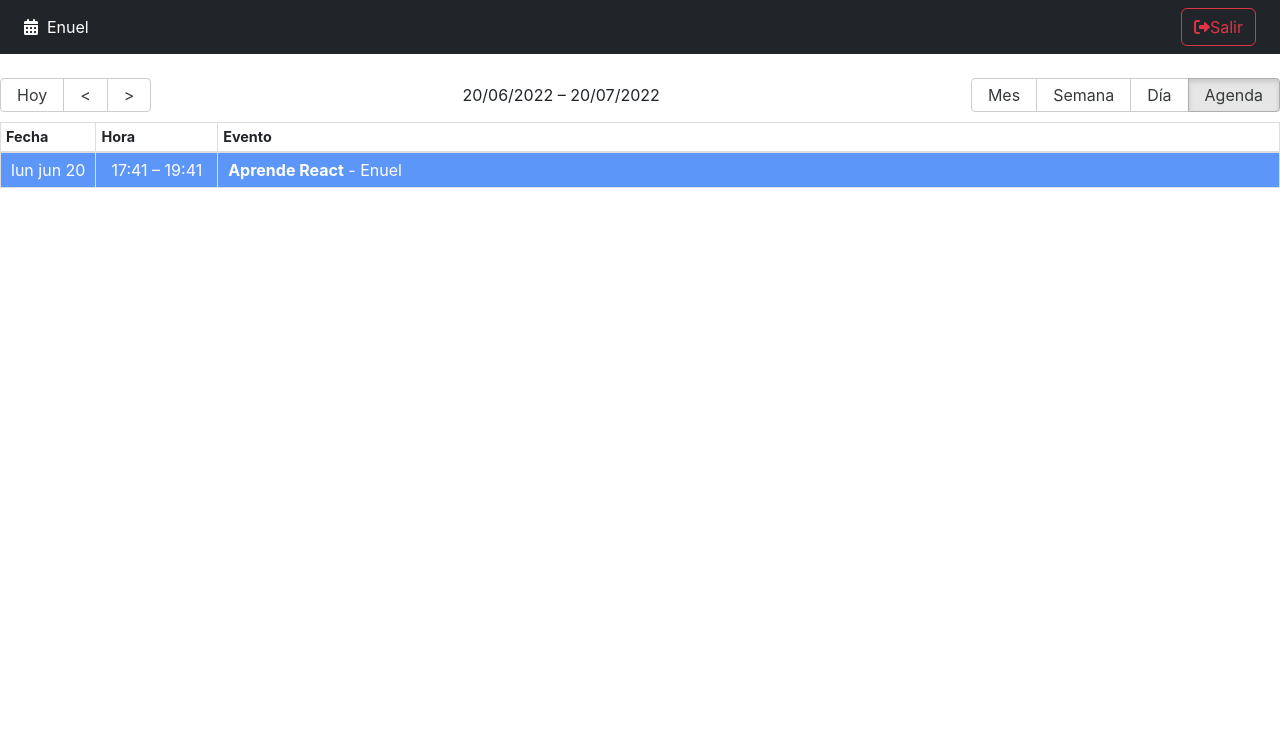
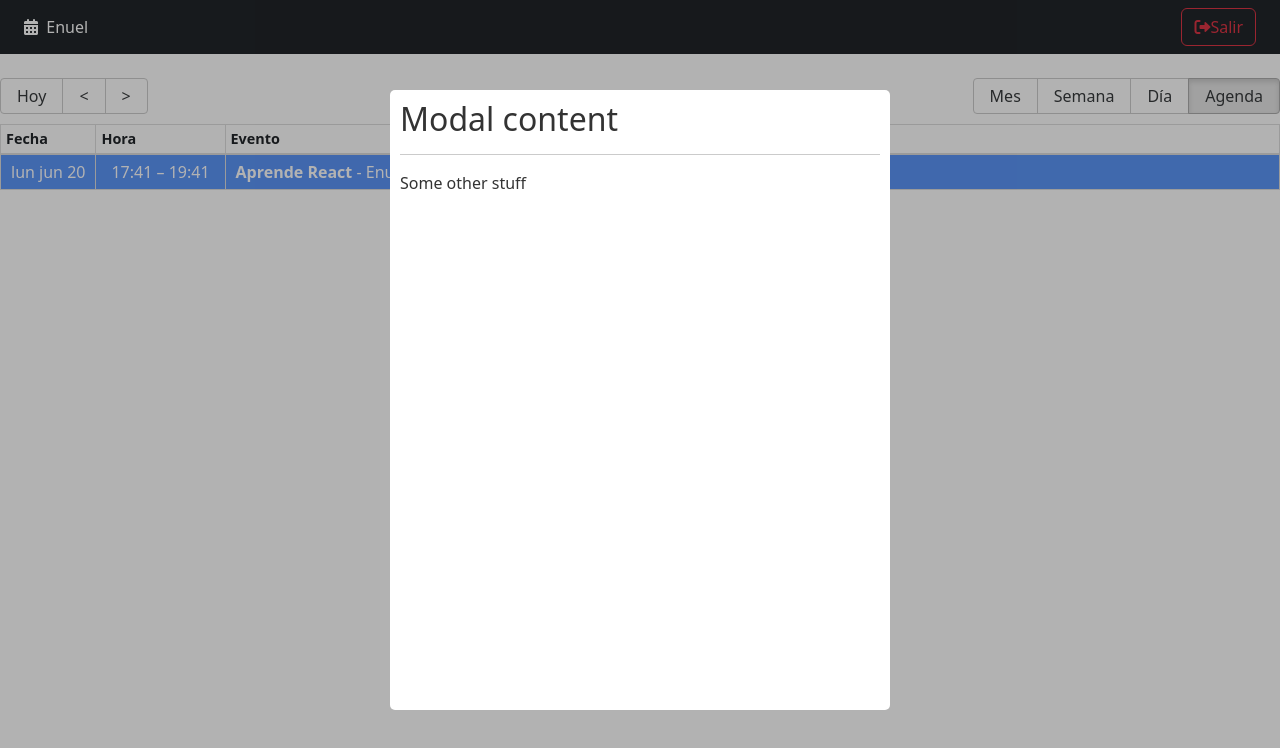
Before and after one commit to Lordishh/calendar, a React (Vite) app: page / in a window 1280 px wide. Shown: the top 748 px of the page. Built offline with nearby package versions, Linux system fonts and the light colour scheme.

Commit message:
added modal component

```diff
--- a/package.json
+++ b/package.json
@@ -12,6 +12,7 @@
     "react": "^18.0.0",
     "react-big-calendar": "^0.40.2",
     "react-dom": "^18.0.0",
+    "react-modal": "^3.15.1",
     "react-router-dom": "6"
   },
   "devDependencies": {
--- /dev/null
+++ b/src/calendar/components/CalendarModal.jsx
@@ -0,0 +1,40 @@
+import { useState } from "react";
+import Modal from "react-modal"
+
+const customStyles = {
+  content: {
+    top: '50%',
+    left: '50%',
+    right: 'auto',
+    bottom: 'auto',
+    marginRight: '-50%',
+    transform: 'translate(-50%, -50%)',
+  },
+};
+
+Modal.setAppElement('#root');
+
+export const CalendarModal = () => {
+
+  const [isOpen, setIsOpen] = useState(true);
+
+  const onCloseModal = () => {
+    console.log('cerrando modal');
+    setIsOpen( false );
+  }
+
+  return (
+    <Modal
+      isOpen={ isOpen }
+      onRequestClose={ onCloseModal }
+      style={ customStyles }
+      className="modal"
+      overlayClassName="modal-fondo"
+      closeTimeoutMS={ 200 }
+    >
+      <h2>Modal content</h2>
+      <hr />
+      <p>Some other stuff</p>
+    </Modal>
+  )
+}
--- a/src/calendar/index.js
+++ b/src/calendar/index.js
@@ -1,4 +1,5 @@
 export * from "./components/CalendarEventBox";
+export * from "./components/CalendarModal";
 export * from "./components/Navbar";
 
 export * from "./pages/CalendarPage";
--- a/src/calendar/pages/CalendarPage.jsx
+++ b/src/calendar/pages/CalendarPage.jsx
@@ -4,7 +4,7 @@
 import 'react-big-calendar/lib/css/react-big-calendar.css';
 
 import { addHours } from 'date-fns';
-import { Navbar, CalendarEventBox } from '../';
+import { Navbar, CalendarEventBox, CalendarModal } from '../';
 
 import { localizer, getMessagesES } from '../../helpers';
 
@@ -75,6 +75,9 @@
       onSelectEvent={ onSelect }
       onView={ onViewChanged }
     />
+
+    <CalendarModal />
+
     </>
   );
 };
--- a/src/styles.css
+++ b/src/styles.css
@@ -1,13 +1,40 @@
-body {
-  margin: 0;
-  font-family: -apple-system, BlinkMacSystemFont, 'Segoe UI', 'Roboto', 'Oxygen',
-    'Ubuntu', 'Cantarell', 'Fira Sans', 'Droid Sans', 'Helvetica Neue',
-    sans-serif;
-  -webkit-font-smoothing: antialiased;
-  -moz-osx-font-smoothing: grayscale;
+/* Modal */
+.ReactModalPortal > div {
+  opacity: 0;
 }
 
-code {
-  font-family: source-code-pro, Menlo, Monaco, Consolas, 'Courier New',
-    monospace;
+.ReactModalPortal .ReactModal__Overlay {
+  align-items: center;
+  display: flex;
+  justify-content: center;
+  transition: opacity 0.2s ease-in-out;
+  z-index: 999;
 }
+
+.modal-fondo {
+  background-color: rgba(0, 0, 0, 0.3);
+  bottom: 0;
+  left: 0;
+  right: 0;
+  top: 0;
+  position: fixed;
+}
+
+.ReactModalPortal .ReactModal__Overlay--after-open {
+  opacity: 1;
+}
+
+.ReactModalPortal .ReactModal__Overlay--before-close {
+  opacity: 0;
+}
+
+.modal {
+  background: white;
+  border-radius: 5px;
+  color: rgb(51, 51, 51);
+  display: inline;
+  max-height: 620px;
+  max-width: 500px;
+  outline: none;
+  padding: 10px;
+}
```
Also changed, not shown: 1 other file (tests, documents, lock files or other folders).
